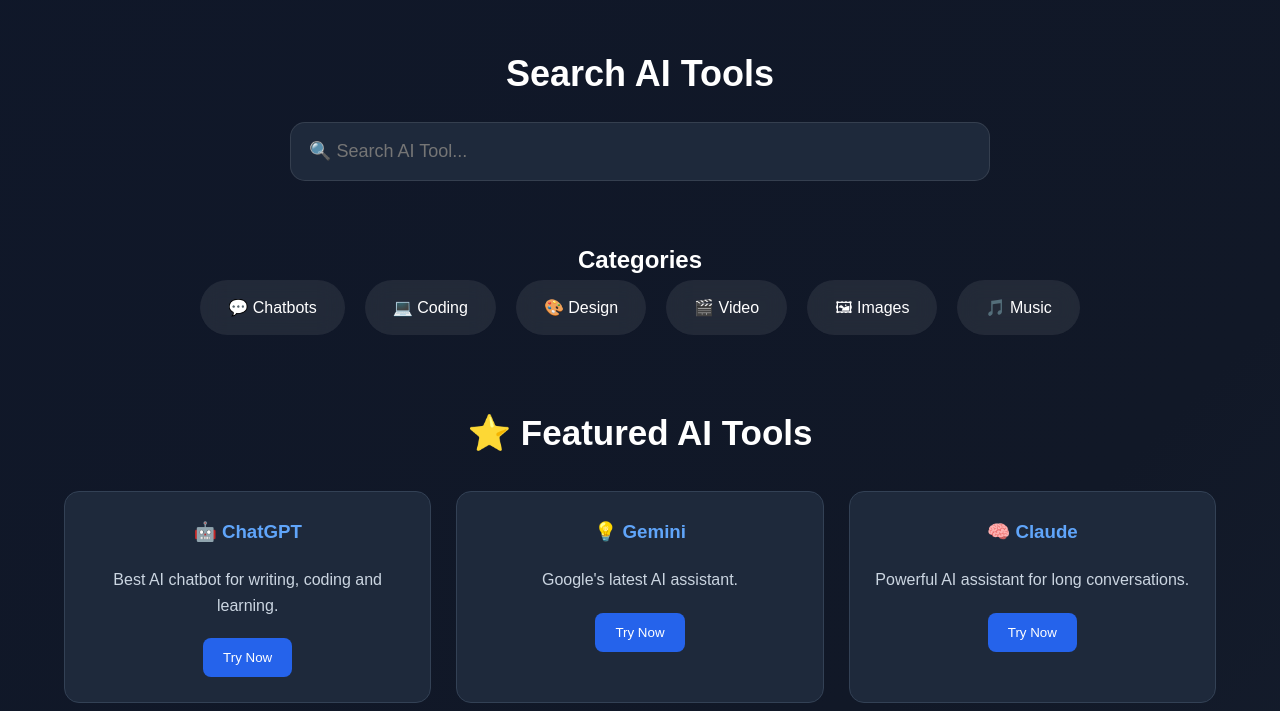
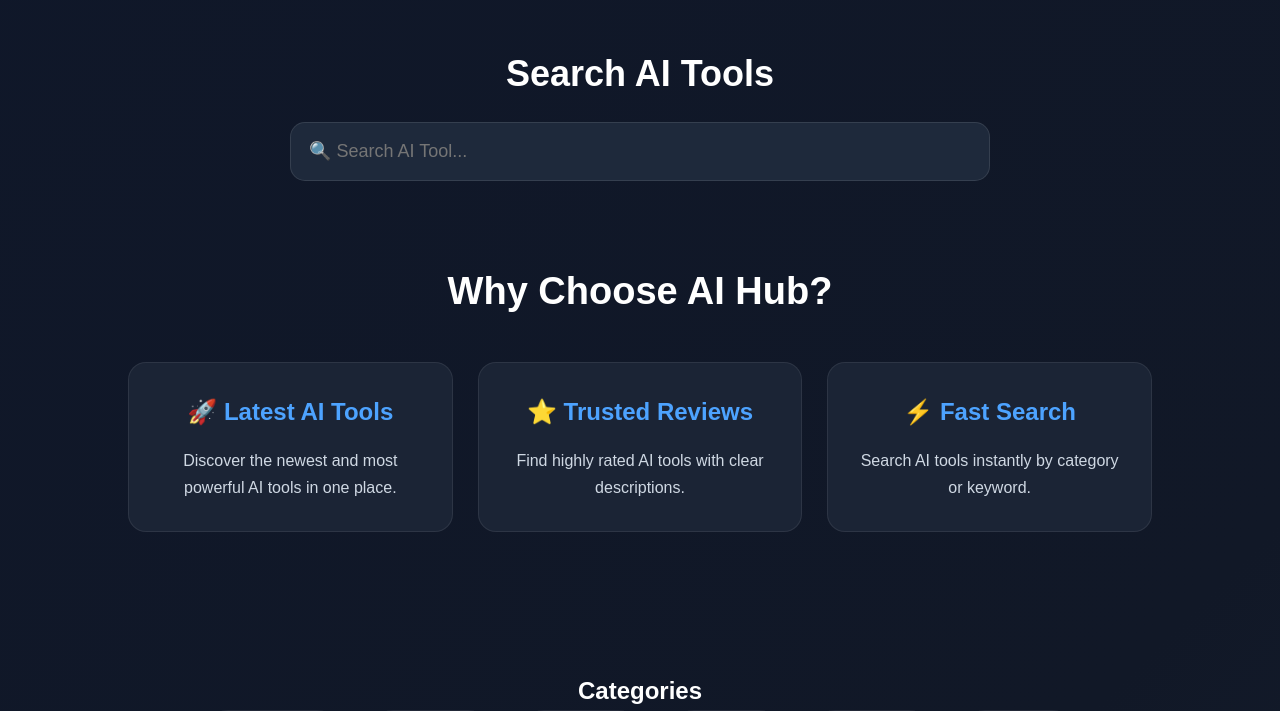
Before and after one commit to aribaamjad/python-course, a Flask app: page / in a window 1280 px wide. Shown: the part 822-1533 px from the top of the page. Run offline with Flask 3, Linux system fonts and the light colour scheme.

Commit message:
Added Why AI Hub section

```diff
--- a/static/style.css
+++ b/static/style.css
@@ -677,3 +677,45 @@ nav{
 .hero-stats p{
     margin-top:5px;
 }
+/* ================= WHY AI HUB ================= */
+
+.why-us{
+    padding:80px 10%;
+    text-align:center;
+}
+
+.why-us h2{
+    font-size:38px;
+    margin-bottom:40px;
+    color:#fff;
+}
+
+.why-grid{
+    display:grid;
+    grid-template-columns:repeat(auto-fit,minmax(250px,1fr));
+    gap:25px;
+}
+
+.why-card{
+    background:#1b2435;
+    padding:30px;
+    border-radius:18px;
+    transition:.3s;
+    border:1px solid rgba(255,255,255,.08);
+}
+
+.why-card:hover{
+    transform:translateY(-10px);
+    box-shadow:0 15px 35px rgba(0,0,0,.4);
+}
+
+.why-card h3{
+    color:#4da3ff;
+    margin-bottom:15px;
+    font-size:24px;
+}
+
+.why-card p{
+    color:#cfd8e3;
+    line-height:1.7;
+}
--- a/templates/index.html
+++ b/templates/index.html
@@ -96,7 +96,30 @@ Productivity and much more.
 type="text"
 id="searchInput"
 placeholder="🔍 Search AI Tool...">
+<section class="why-us">
 
+<h2>Why Choose AI Hub?</h2>
+
+<div class="why-grid">
+
+<div class="why-card">
+<h3>🚀 Latest AI Tools</h3>
+<p>Discover the newest and most powerful AI tools in one place.</p>
+</div>
+
+<div class="why-card">
+<h3>⭐ Trusted Reviews</h3>
+<p>Find highly rated AI tools with clear descriptions.</p>
+</div>
+
+<div class="why-card">
+<h3>⚡ Fast Search</h3>
+<p>Search AI tools instantly by category or keyword.</p>
+</div>
+
+</div>
+
+</section>
 </section>
 
 <!-- ================= CATEGORIES ================= -->
```
